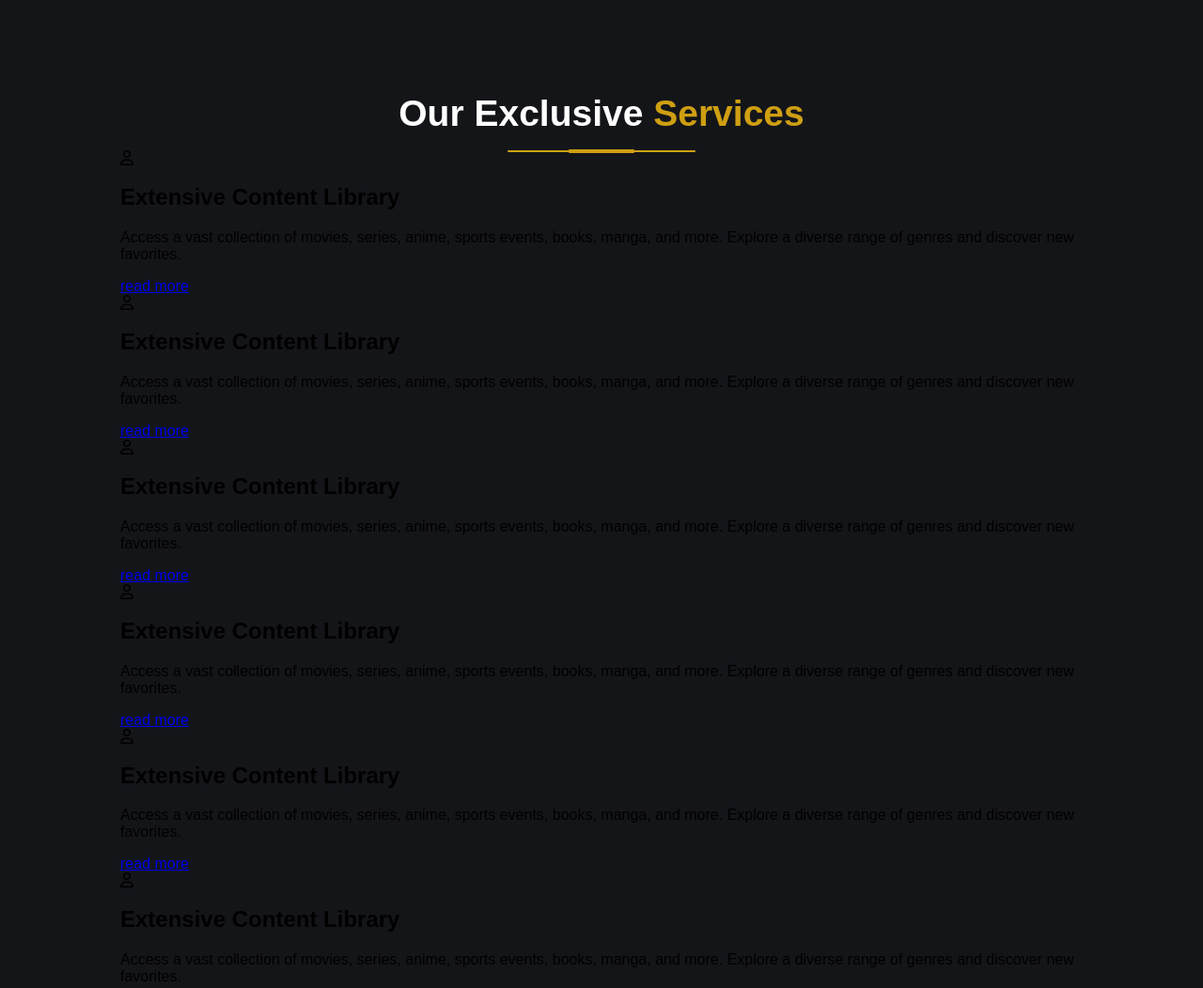
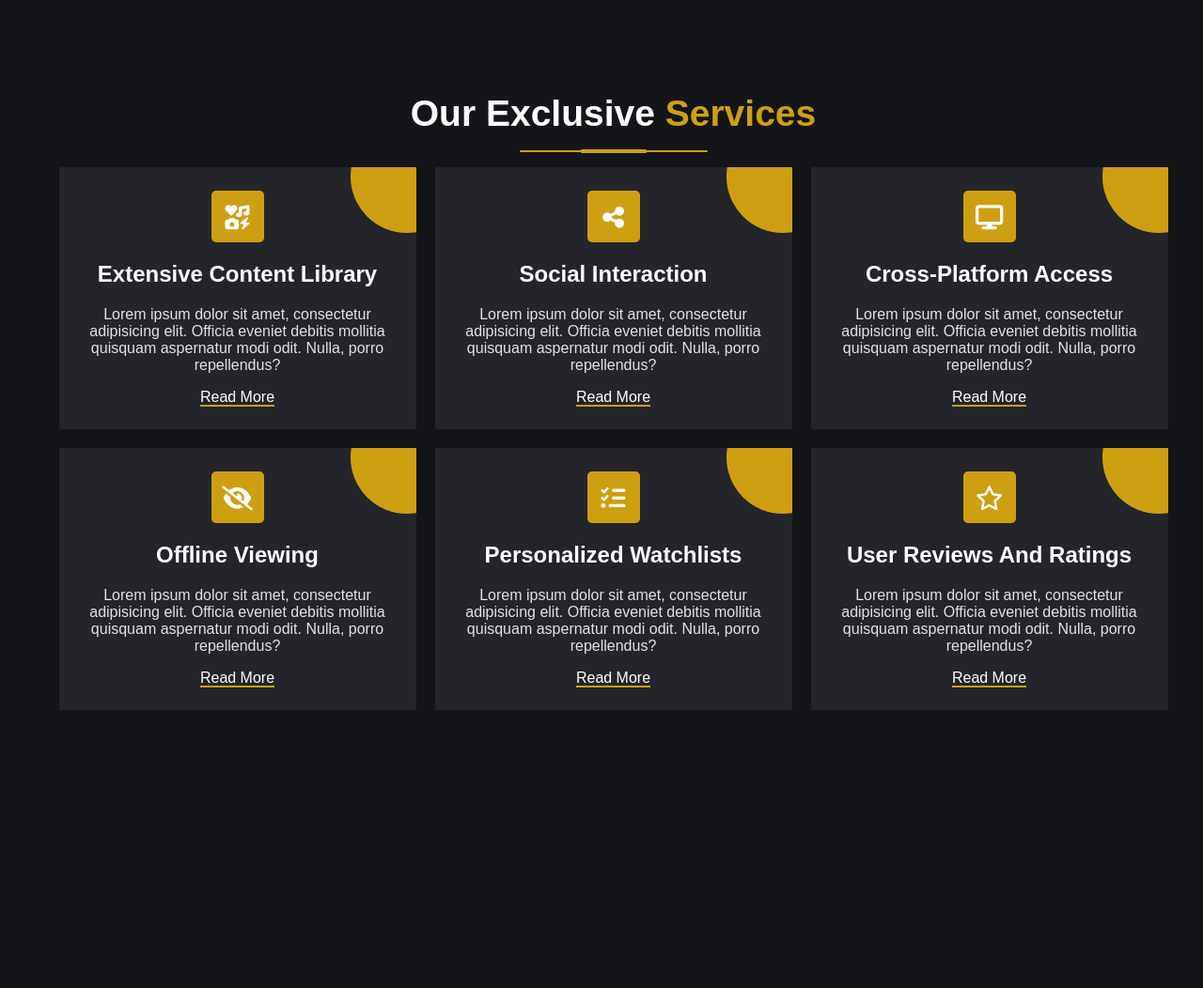
Before and after one commit to MaherAhmed0/MediaVerse, a plain HTML site: page index.html in a window 1280 px wide. Shown: the part 801-1853 px from the top of the page at 94% size. After the commit the page ends 1567 px from the top, so only its background shows below. Drawn offline with Linux system fonts and the light colour scheme.

Commit message:
Services sec

```diff
--- a/css/master.css
+++ b/css/master.css
@@ -7,6 +7,7 @@ body {
 .container {
     margin: auto;
     width: 80%;
+    width: 1250px;
     /* background-color: gray; */
 }
 
@@ -244,3 +245,99 @@ body {
 
 /* Services sec */
 /* ------------------------------------------------------------------------------- */
+.services {
+    margin: 40px 0;
+    padding-left: 25px;
+}
+
+.service-item {
+    position: relative;
+    float: left;
+    width: 330px;
+    margin: 10px;
+    background-color: #23252B;
+    padding: 25px 25px;
+    text-align: center;
+    color: white;
+    overflow: hidden;
+}
+
+.service-card {
+    position: relative;
+    z-index: 10;
+}
+
+.service-card a {
+    text-decoration: none;
+}
+
+.service-card a .service-icon {
+    font-size: 26px;
+    width: 40px;
+    height: 40px;
+    padding: 15px 8px 0px 8px;
+    border-radius: 5px;
+    background-color: #CF9F12;
+    color: #fff;
+}
+
+.service-name {
+    text-transform: capitalize;
+    text-align: center;
+}
+
+.service-desc {
+    color: #e2e2e2;
+}
+
+.read-more {
+    text-decoration: none;
+    text-transform: capitalize;
+    font-weight: 500;
+    color: white;
+    position: relative;
+}
+
+.read-more::after {
+    content: '';
+    position: absolute;
+    height: 2px;
+    left: 0;
+    right: 0;
+    bottom: -2px;
+    background-color: #CF9F12;
+}
+
+.cir {
+    position: absolute;
+    top: -50;
+    right: -50;
+    width: 120px;
+    height: 120px;
+    border-radius: 50%;
+    background-color: #CF9F12;
+}
+
+.service-item:hover .cir {
+    position: absolute;
+    top: 0;
+    right: 0;
+    width: 100%;
+    height: 100%;
+    border: 0;
+    border-radius: 0;
+    opacity: 0.8;
+}
+
+.service-item:hover .service-card .service-icon {
+    background-color: #23252B;
+    color: white;
+    border-radius: 50%;
+}
+
+.service-item:hover .service-card .read-more::after {
+    background-color: #23252B;
+}
+
+/* Services sec */
+/* ------------------------------------------------------------------------------- */
--- a/index.html
+++ b/index.html
@@ -52,8 +52,8 @@
     </div>
     <!-- Services sec -->
     <!-- ------------------------------------------------------------------------------- -->
+    <div class="services">
         <div class="container">
-        <div class="services">
             <div class="special-header">
                 <h2>our exclusive <span>services</span></h2>
                 <div class="outter-frame">
@@ -61,51 +61,72 @@
                     <div class="inner-line"></div>
                 </div>
             </div>
+            <div class="services">
+                <div class="service-item">
                     <div class="service-card">
-                <i class="fa-regular fa-user service-icon"></i>
+                        <a href=""><i class="fa-solid fa-icons service-icon"></i></a>
                         <h2 class="service-name">Extensive Content Library</h2>
-                <p class="service-desc">Access a vast collection of movies, series, anime, sports events, books, manga,
-                    and more. Explore a diverse range of genres and discover new favorites.</p>
-                <a href="#">read more</a>
+                        <p class="service-desc">Lorem ipsum dolor sit amet, consectetur adipisicing elit. Officia
+                            eveniet debitis mollitia quisquam aspernatur modi odit. Nulla, porro repellendus?</p>
+                        <a href="#" class="read-more">read more</a>
                     </div>
+                    <span class="cir"></span>
+                </div>
+                <div class="service-item">
                     <div class="service-card">
-                <i class="fa-regular fa-user service-icon"></i>
-                <h2 class="service-name">Extensive Content Library</h2>
-                <p class="service-desc">Access a vast collection of movies, series, anime, sports events, books, manga,
-                    and more. Explore a diverse range of genres and discover new favorites.</p>
-                <a href="#">read more</a>
+                        <a href=""><i class="fa-solid fa-share-nodes service-icon"></i></a>
+                        <h2 class="service-name">Social Interaction</h2>
+                        <p class="service-desc">Lorem ipsum dolor sit amet, consectetur adipisicing elit. Officia
+                            eveniet debitis mollitia quisquam aspernatur modi odit. Nulla, porro repellendus?</p>
+                        <a href="#" class="read-more">read more</a>
                     </div>
+                    <span class="cir"></span>
+                </div>
+                <div class="service-item">
                     <div class="service-card">
-                <i class="fa-regular fa-user service-icon"></i>
-                <h2 class="service-name">Extensive Content Library</h2>
-                <p class="service-desc">Access a vast collection of movies, series, anime, sports events, books, manga,
-                    and more. Explore a diverse range of genres and discover new favorites.</p>
-                <a href="#">read more</a>
+                        <a href=""><i class="fa-solid fa-display service-icon"></i></a>
+                        <h2 class="service-name">Cross-Platform Access</h2>
+                        <p class="service-desc">Lorem ipsum dolor sit amet, consectetur adipisicing elit. Officia
+                            eveniet debitis mollitia quisquam aspernatur modi odit. Nulla, porro repellendus?</p>
+                        <a href="#" class="read-more">read more</a>
                     </div>
+                    <span class="cir"></span>
+                </div>
+                <div class="service-item">
                     <div class="service-card">
-                <i class="fa-regular fa-user service-icon"></i>
-                <h2 class="service-name">Extensive Content Library</h2>
-                <p class="service-desc">Access a vast collection of movies, series, anime, sports events, books, manga,
-                    and more. Explore a diverse range of genres and discover new favorites.</p>
-                <a href="#">read more</a>
+                        <a href=""><i class="fa-solid fa-eye-slash service-icon"></i></a>
+                        <h2 class="service-name">Offline Viewing</h2>
+                        <p class="service-desc">Lorem ipsum dolor sit amet, consectetur adipisicing elit. Officia
+                            eveniet debitis mollitia quisquam aspernatur modi odit. Nulla, porro repellendus?</p>
+                        <a href="#" class="read-more">read more</a>
                     </div>
+                    <span class="cir"></span>
+                </div>
+                <div class="service-item">
                     <div class="service-card">
-                <i class="fa-regular fa-user service-icon"></i>
-                <h2 class="service-name">Extensive Content Library</h2>
-                <p class="service-desc">Access a vast collection of movies, series, anime, sports events, books, manga,
-                    and more. Explore a diverse range of genres and discover new favorites.</p>
-                <a href="#">read more</a>
+                        <a href=""><i class="fa-solid fa-list-check service-icon"></i></a>
+                        <h2 class="service-name">Personalized Watchlists</h2>
+                        <p class="service-desc">Lorem ipsum dolor sit amet, consectetur adipisicing elit. Officia
+                            eveniet debitis mollitia quisquam aspernatur modi odit. Nulla, porro repellendus?</p>
+                        <a href="#" class="read-more">read more</a>
                     </div>
+                    <span class="cir"></span>
+                </div>
+                <div class="service-item">
                     <div class="service-card">
-                <i class="fa-regular fa-user service-icon"></i>
-                <h2 class="service-name">Extensive Content Library</h2>
-                <p class="service-desc">Access a vast collection of movies, series, anime, sports events, books, manga,
-                    and more. Explore a diverse range of genres and discover new favorites.</p>
-                <a href="#">read more</a>
+                        <a href=""><i class="fa-regular fa-star service-icon"></i></a>
+                        <h2 class="service-name">User Reviews and Ratings</h2>
+                        <p class="service-desc">Lorem ipsum dolor sit amet, consectetur adipisicing elit. Officia
+                            eveniet debitis mollitia quisquam aspernatur modi odit. Nulla, porro repellendus?</p>
+                        <a href="#" class="read-more">read more</a>
+                    </div>
+                    <span class="cir"></span>
                 </div>
             </div>
         </div>
-
+    </div>
+    <!-- Services sec -->
+    <!-- ------------------------------------------------------------------------------- -->
 </body>
 
 </html>
```
Lines whose indentation alone changed are shown as unchanged.
